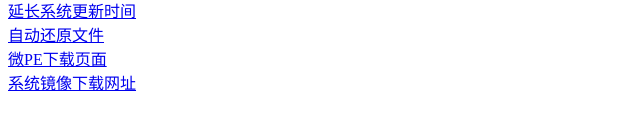
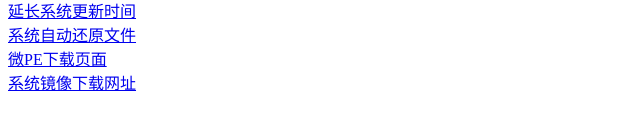
Before and after one commit to haojie01/haojie01.github.io, a plain HTML site: page index.html in a window 1280 px wide. Shown: the part 212-342 px from the top of the page, 0-640 px from the left. Drawn offline with Linux system fonts and the light colour scheme.

Commit message:
2024年 05月 23日 星期四 20:43:21 CST

```diff
--- a/index.html
+++ b/index.html
@@ -3,6 +3,6 @@ hello <br />
 <a href="./BOOTICEx64.exe">bootice</a><br />
 <a href="./Dism++.zip">dism++</a><br />
 <a href="./延长系统更新时间.reg">延长系统更新时间</a><br />
-<a href="./自动还原.zip">自动还原文件</a><br />
+<a href="./系统还原.zip">系统自动还原文件</a><br />
 <a href="https://www.wepe.com.cn/download.html">微PE下载页面</a><br />
 <a href="https://next.itellyou.cn/">系统镜像下载网址</a><br />
```
Also changed, not shown: 2 other files.
